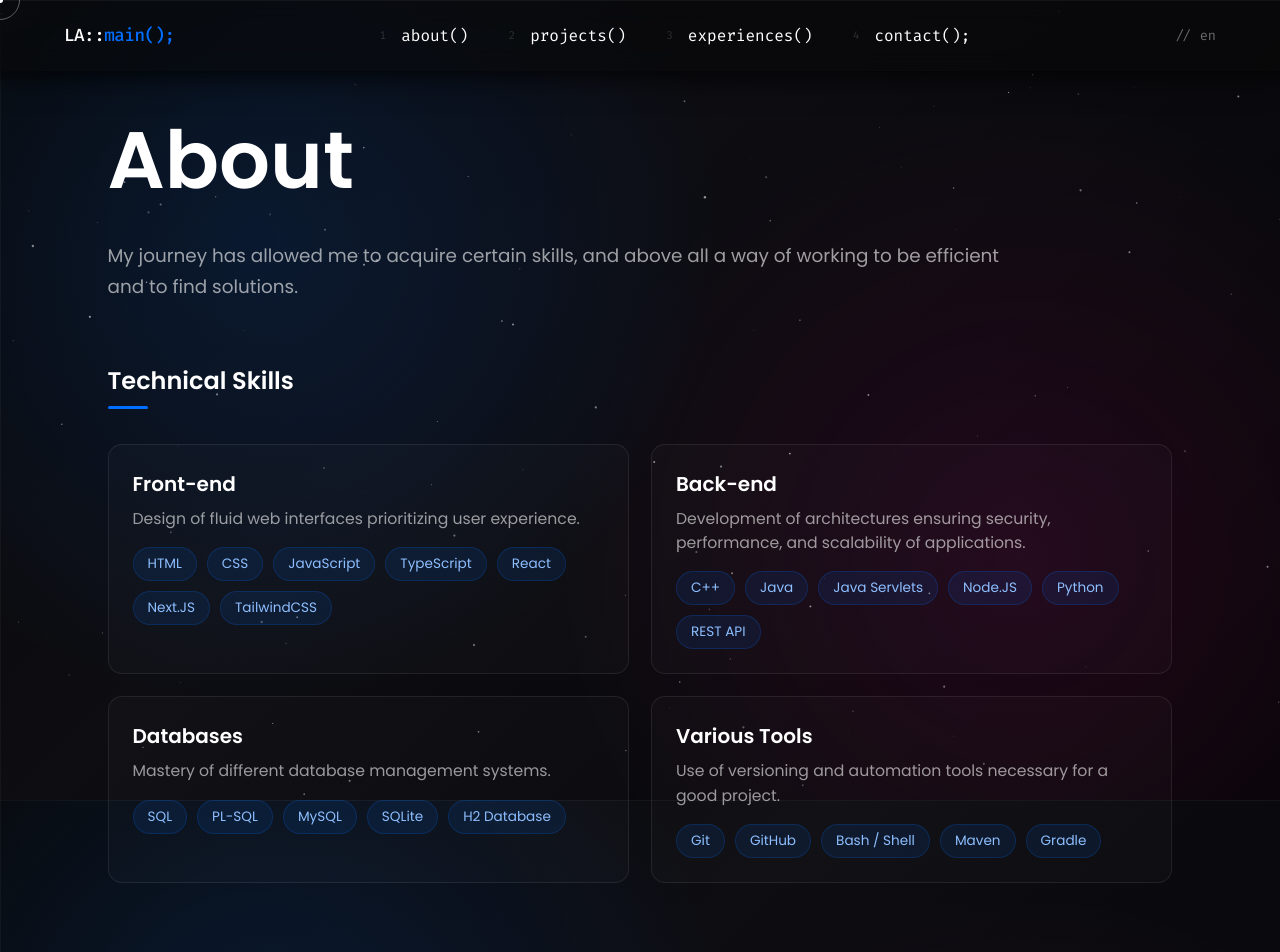
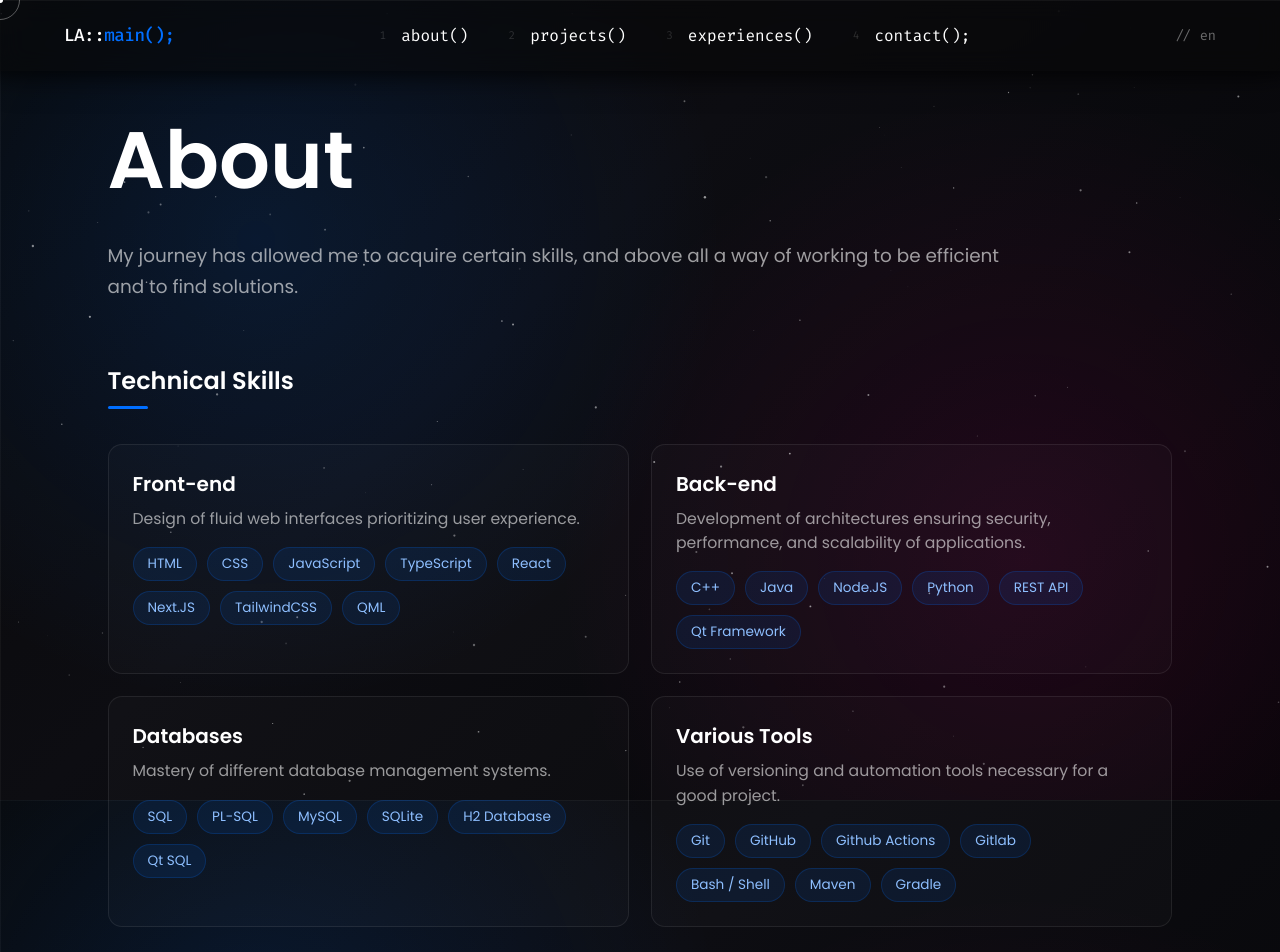
Before and after one commit to Neocle/Portfolio, a Next.js app: page /en/about in a window 1280 px wide. Shown: the top 952 px of the page. Built offline with nearby package versions, Linux system fonts and the light colour scheme.

Commit message:
Add QML and Qt Framework to techs list

```diff
--- a/data/about.ts
+++ b/data/about.ts
@@ -24,25 +24,25 @@ export const getAboutDomains = (t: (key: string) => string): AboutDomain[] => [
     id: 'front',
     title: t('about.skills.front.title'),
     description: t('about.skills.front.description'),
-    techs: ['HTML', 'CSS', 'JavaScript', 'TypeScript', 'React', 'Next.JS', 'TailwindCSS'],
+    techs: ['HTML', 'CSS', 'JavaScript', 'TypeScript', 'React', 'Next.JS', 'TailwindCSS', 'QML'],
   },
   {
     id: 'back',
     title: t('about.skills.back.title'),
     description: t('about.skills.back.description'),
-    techs: ['C++', 'Java', 'Java Servlets', 'Node.JS', 'Python', 'REST API'],
+    techs: ['C++', 'Java', 'Node.JS', 'Python', 'REST API', 'Qt Framework'],
   },
   {
     id: 'db',
     title: t('about.skills.databases.title'),
     description: t('about.skills.databases.description'),
-    techs: ['SQL', 'PL-SQL', 'MySQL', 'SQLite', 'H2 Database'],
+    techs: ['SQL', 'PL-SQL', 'MySQL', 'SQLite', 'H2 Database', 'Qt SQL'],
   },
   {
     id: 'tooling',
     title: t('about.skills.tooling.title'),
     description: t('about.skills.tooling.description'),
-    techs: ['Git', 'GitHub', 'Bash / Shell', 'Maven', 'Gradle'],
+    techs: ['Git', 'GitHub', 'Github Actions', 'Gitlab', 'Bash / Shell', 'Maven', 'Gradle'],
   },
 ];
 
```
